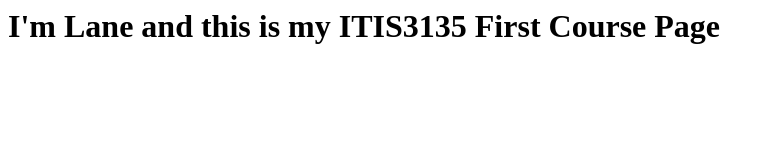
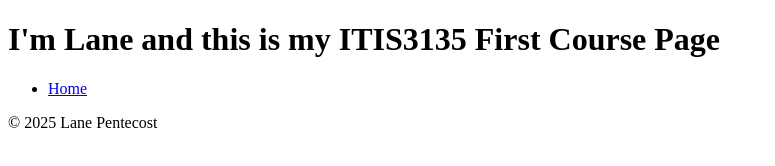
Before and after one commit to Project-Faust/project-faust.github.io, a plain HTML site: page itis3135/index.html in a window 1280 px wide. Shown: the whole page, without its empty margins (0-775 px from the left). Drawn offline with Linux system fonts and the light colour scheme.

Commit message:
added accumulus validator script

```diff
--- a/index.html
+++ b/index.html
@@ -5,6 +5,7 @@
     <meta charset="UTF-8">
     <meta name="viewport" content="width=device-width, initial-scale=1.0">
     <title>Lane Pentecost</title>
+    <script src="https://lint.page/kit/4d0fe3.js" crossorigin="anonymous"></script>
 </head>
 
 <body>
--- a/itis3135/index.html
+++ b/itis3135/index.html
@@ -1 +1,27 @@
-<h1>I'm Lane and this is my ITIS3135 First Course Page</h1>
+<!DOCTYPE html>
+<html lang="en">
+
+<head>
+    <meta charset="UTF-8">
+    <meta name="viewport" content="width=device-width, initial-scale=1.0">
+    <title>ITIS3135 Course Page</title>
+    <script src="https://lint.page/kit/4d0fe3.js" crossorigin="anonymous"></script>
+</head>
+
+<body>
+    <header>
+        <h1>I'm Lane and this is my ITIS3135 First Course Page</h1>
+        <nav>
+            <ul>
+                <li><a href="../index.html">Home</a></li>
+            </ul>
+        </nav>
+    </header>
+    <main>
+    </main>
+    <footer>
+        <p>&copy; 2025 Lane Pentecost</p>
+    </footer>
+</body>
+
+</html>
```
